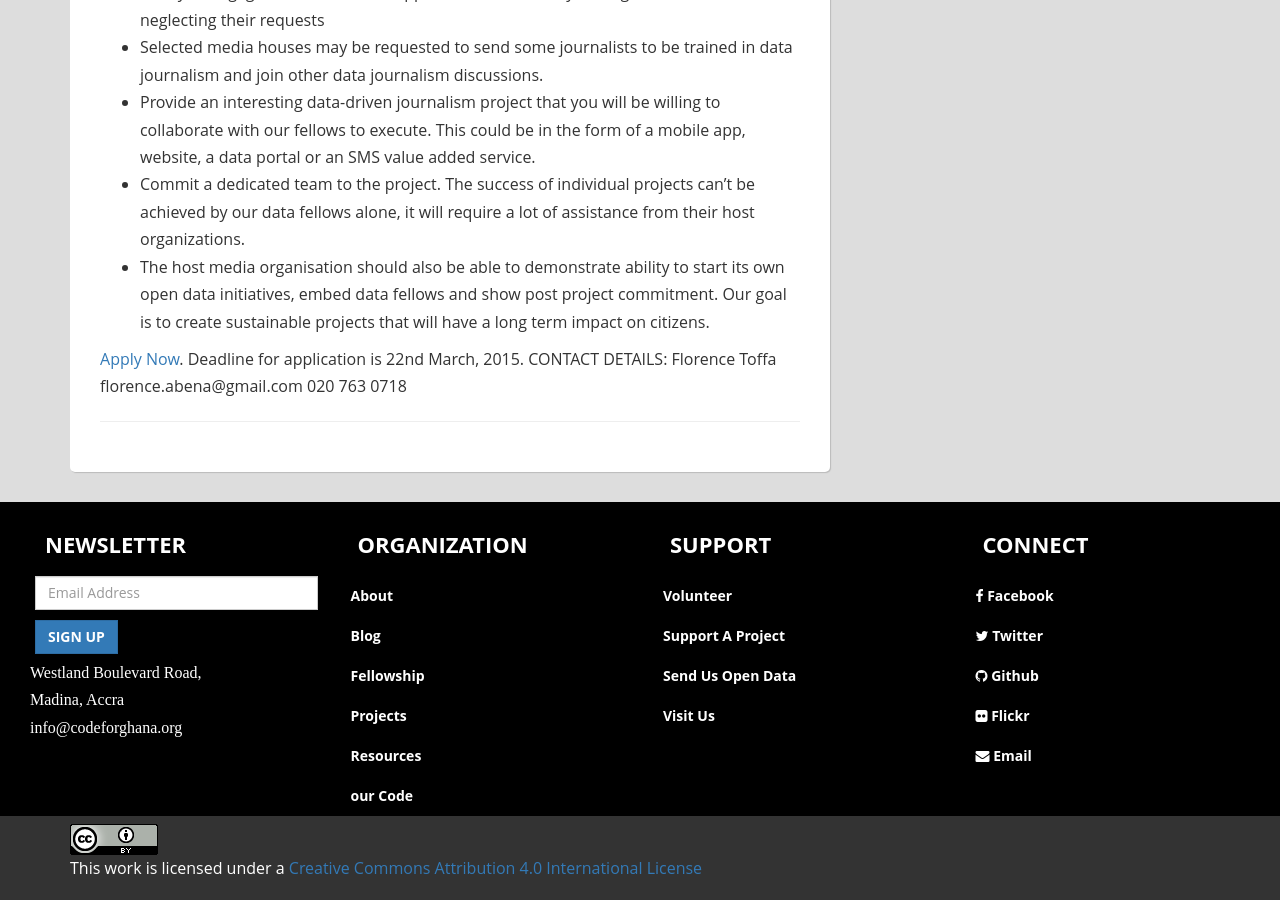
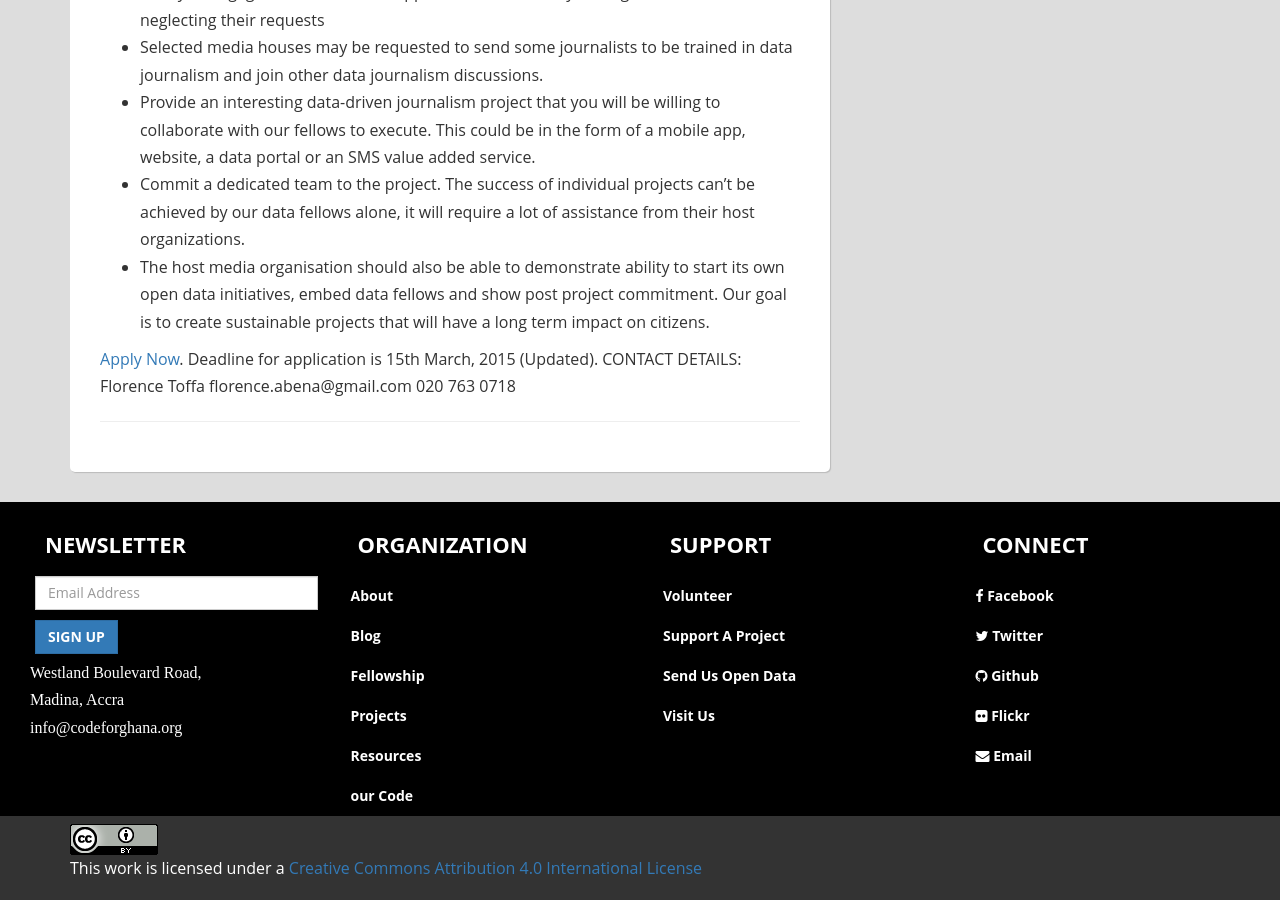
Before and after one commit to CodeForAfrica/CodeForGhana.org, a Jekyll site: the page built from _posts/2015-02-27-call-for-media-participation.md, in a window 1280 px wide and 900 px high, scrolled down 2087 px. Built offline with Jekyll 4.4.1, drawn with Linux system fonts in a browser that asks for light colours; comment, search, counter and statistics services are not loaded.

Commit message:
updated media participation deadline

```diff
--- a/_posts/2015-02-27-call-for-media-participation.md
+++ b/_posts/2015-02-27-call-for-media-participation.md
@@ -24,7 +24,7 @@ The expertise and experience of media men will really be needed to make the proj
 * Commit a dedicated team to the project. The success of individual projects can’t be achieved by our data fellows alone, it will require a lot of assistance from their host organizations.
 * The host media organisation should also be able to demonstrate ability to start its own open data initiatives, embed data fellows and show post project commitment. Our goal is to create sustainable projects that will have a long term impact on citizens.
 
-[Apply Now](www.codeforghana.org/apply). Deadline for application is 22nd March, 2015.
+[Apply Now](www.codeforghana.org/apply). Deadline for application is 15th March, 2015 (Updated).
 CONTACT DETAILS:
 Florence Toffa
 florence.abena@gmail.com
```
